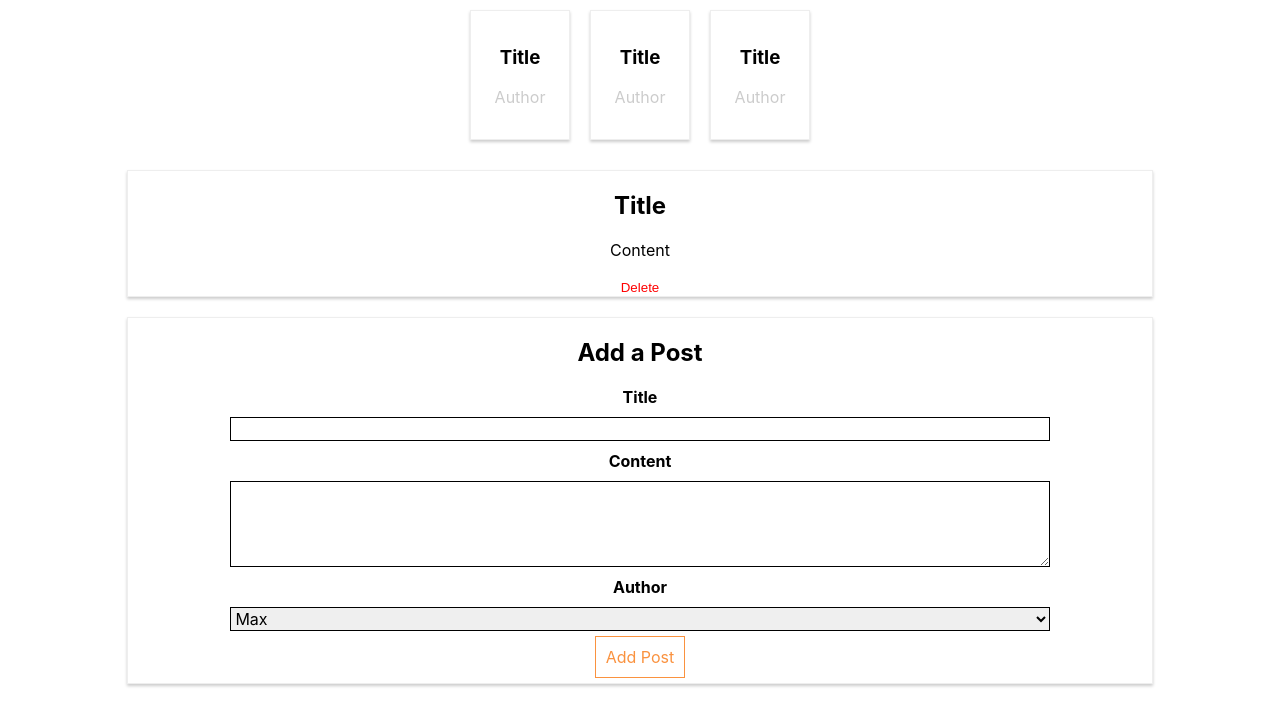
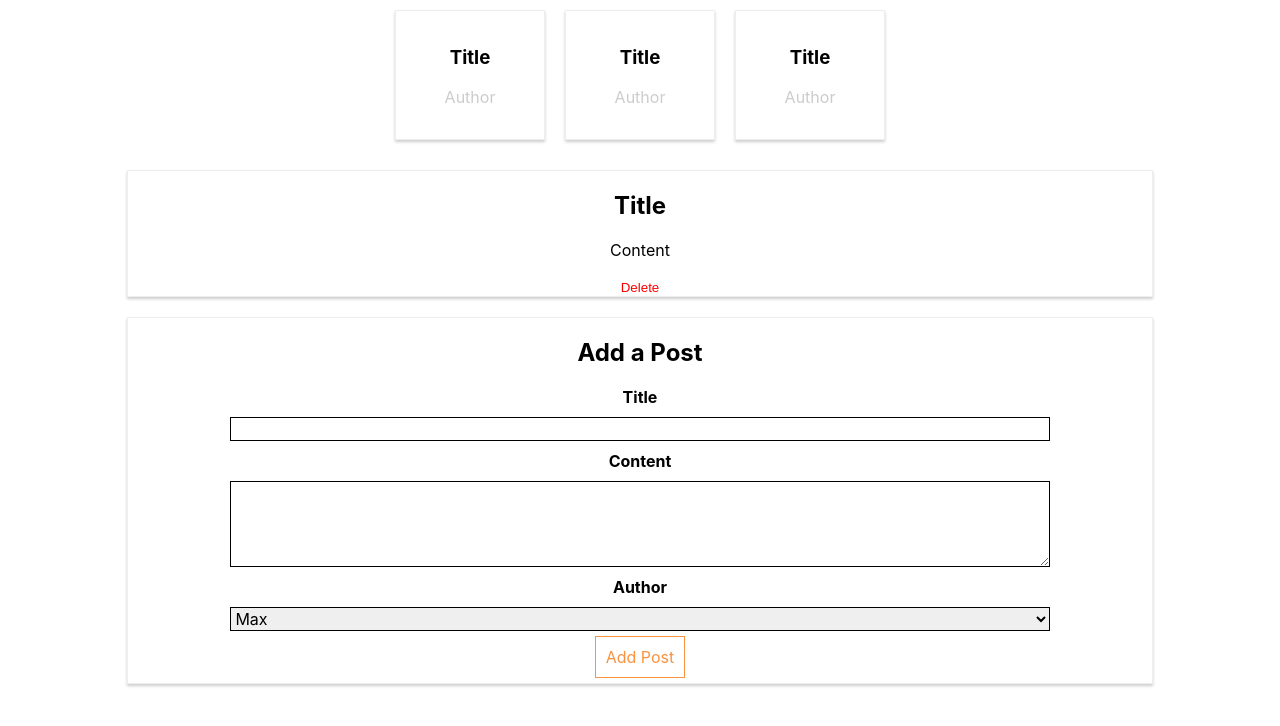
Before and after one commit to Robinhood1712/react---playing-around-with-basics, a React (Create React App) app: page / in a window 1280 px wide. Shown: the top 726 px of the page. Built offline with nearby package versions, Linux system fonts and the light colour scheme.

Commit message:
adjusting the styling

```diff
--- a/src/App.js
+++ b/src/App.js
@@ -5,11 +5,18 @@ import Blog from './Container/containers/Blog/Blog';
 
 class App extends Component {
 
-  constructor(props){
-    super(props)
-    //   this.state = {
-    //   username: 'ade'
-    // }
+  // constructor(props){
+  //   super(props)
+
+  //   this.componentDidMount (){
+  //     console.log ('[component will mount]')
+  //   }
+  //   //   this.state = {
+  //   //   username: 'ade'
+  //   // }
+  // }
+  componentDidMount (){
+    console.log ('[component will mount]')
   }
 
 
--- a/src/Components/components/Post/Post.css
+++ b/src/Components/components/Post/Post.css
@@ -1,5 +1,5 @@
 .Post {
-    width: 100px;
+    width: 150px;
     padding: 16px;
     text-align: center;
     border: 1px solid #eee;
--- a/src/Container/containers/Blog/Blog.js
+++ b/src/Container/containers/Blog/Blog.js
@@ -6,6 +6,10 @@ import NewPost from '../../../Components/components/NewPost/NewPost';
 import './Blog.css';
 
 class Blog extends Component {
+
+
+
+
     render () {
         return (
             <div>
```
